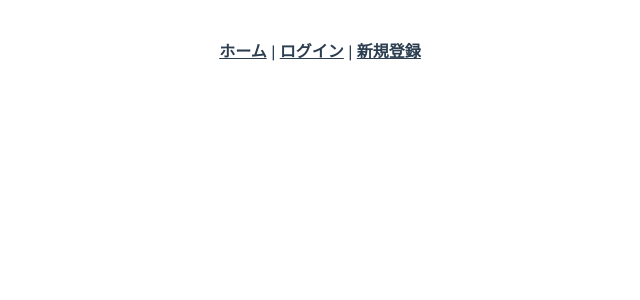
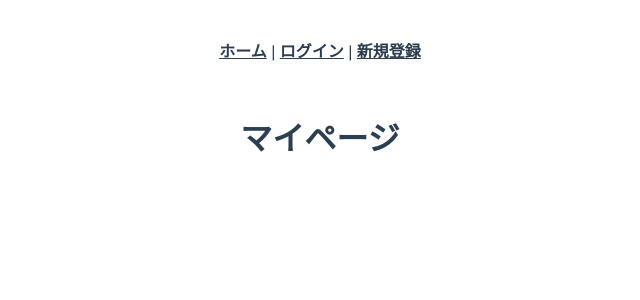
Before and after one commit to sakurakotubaki/vue-myapp, a Vue app: page /mypage in a window 1280 px wide. Shown: the top 300 px of the page, without its empty margins (320-960 px from the left). Built offline with nearby package versions, Linux system fonts and the light colour scheme.

Commit message:
マイページを作成。リダイレクトOK🚀

```diff
--- a/src/router/index.js
+++ b/src/router/index.js
@@ -10,14 +10,6 @@ const routes = [
     name: 'home',
     component: HomeView
   },
-  // {
-  //   path: '/about',
-  //   name: 'about',
-  //   // route level code-splitting
-  //   // this generates a separate chunk (about.[hash].js) for this route
-  //   // which is lazy-loaded when the route is visited.
-  //   component: () => import(/* webpackChunkName: "about" */ '../views/Login.vue')
-  // },
   {
     path: '/login',
     name: 'login',
@@ -34,6 +26,14 @@ const routes = [
     // which is lazy-loaded when the route is visited.
     component: () => import(/* webpackChunkName: "about" */ '../views/SignUp.vue')
   },
+  {
+    path: '/mypage',
+    name: 'mypage',
+    // route level code-splitting
+    // this generates a separate chunk (about.[hash].js) for this route
+    // which is lazy-loaded when the route is visited.
+    component: () => import(/* webpackChunkName: "about" */ '../views/Mypage.vue')
+  },
 ]
 
 const router = new VueRouter({
--- a/src/views/Login.vue
+++ b/src/views/Login.vue
@@ -36,7 +36,9 @@ export default {
       try {
         await signInWithEmailAndPassword(auth, this.email, this.password);
         // トップページへリダイレクト
-        await this.$router.push("/");
+        // await this.$router.push("/");
+        // マイページへリダイレクト
+        await this.$router.push("/mypage");
       } catch (error) {
         console.error(error);
       }
--- /dev/null
+++ b/src/views/Mypage.vue
@@ -0,0 +1,5 @@
+<template>
+  <div>
+    <h1>マイページ</h1>
+  </div>
+</template>
```
